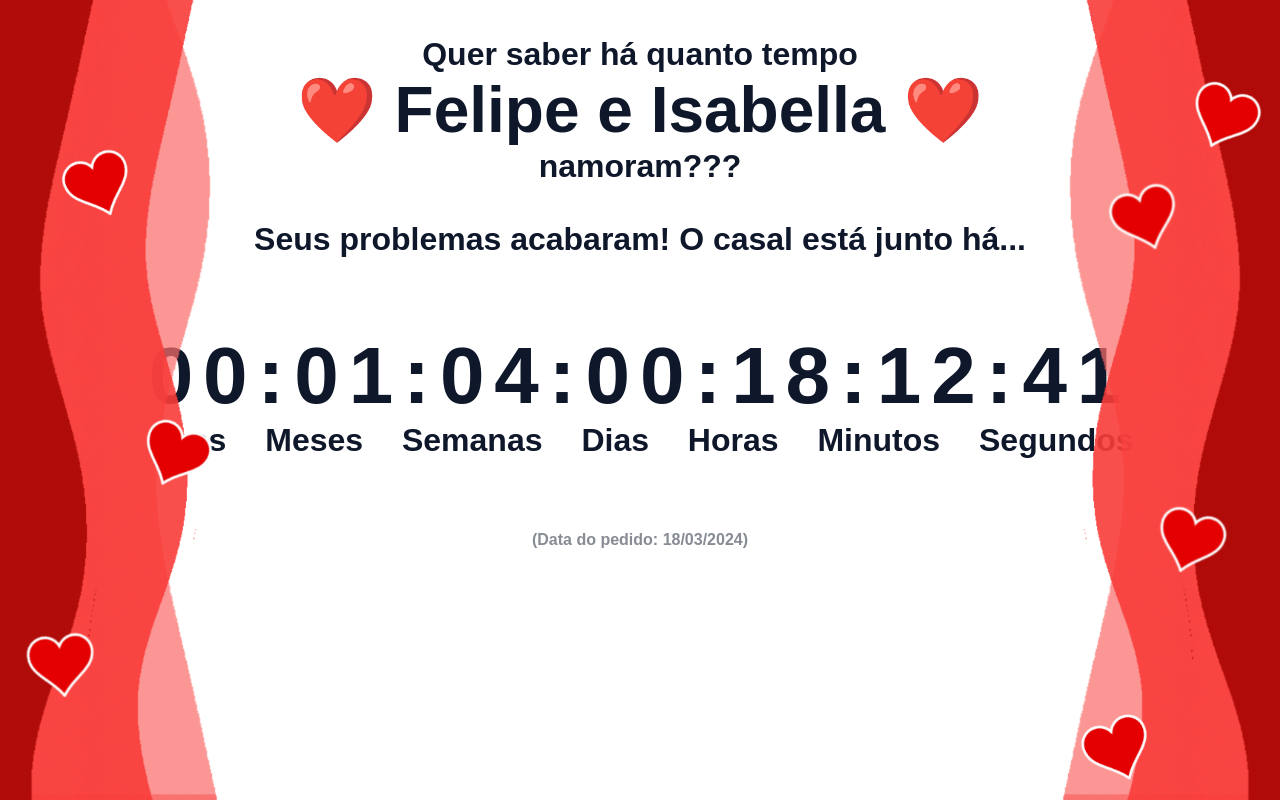
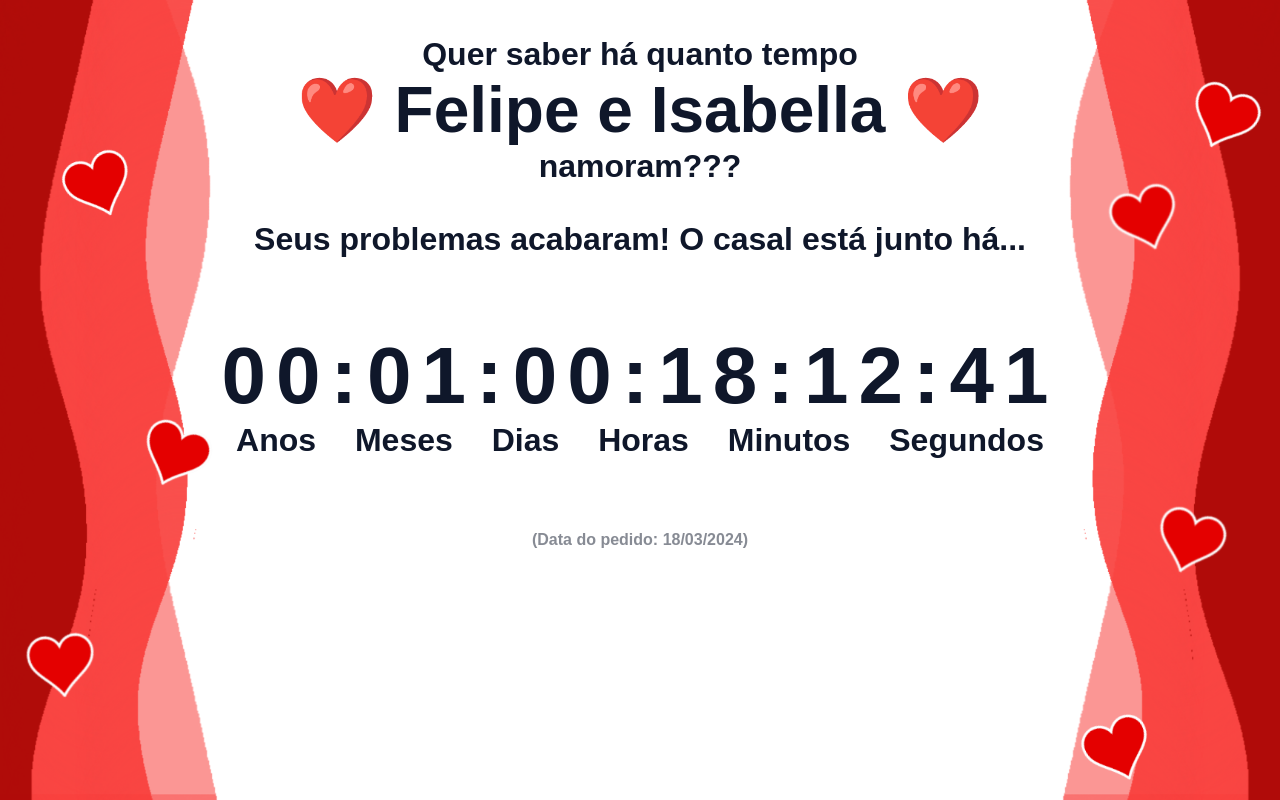
Before and after one commit to lightcatradio/relogio-bellipe, a plain HTML site: page index.html in a window 1280 px wide. Drawn offline with Linux system fonts and the light colour scheme; a web font is replaced by a local one.

Commit message:
retirado o contador de semanas

```diff
--- a/index.html
+++ b/index.html
@@ -40,21 +40,17 @@
           <h3>Seus problemas acabaram! O casal está junto há...</h3>
         </div>
         <div class="tempos-desktop espaco-G">
-          <h1 id="tempo">00:00:00:00:00:00:00</h1>
-          <h2 class="tempos-lista">
-            Anos Meses Semanas Dias Horas Minutos Segundos
-          </h2>
+          <h1 id="tempo">00:00:00:00:00:00</h1>
+          <h2 class="tempos-lista">Anos Meses Dias Horas Minutos Segundos</h2>
         </div>
         <div class="tempos-mobile espaco-P">
           <h1>
             <span id="anos-meses">00:00</span><br />
             <span class="tempos-lista-mobile">Anos Meses</span><br />
-            <span id="semanas-dias">00:00</span><br />
-            <span class="tempos-lista-mobile">Semanas Dias</span><br />
-            <span id="horas-minutos">00:00</span><br />
-            <span class="tempos-lista-mobile">Horas Minutos</span><br />
-            <span id="segundos">00</span><br />
-            <span class="tempos-lista-mobile">Segundos</span><br />
+            <span id="dias-horas">00:00</span><br />
+            <span class="tempos-lista-mobile">Dias Horas</span><br />
+            <span id="minutos-segundos">00:00</span><br />
+            <span class="tempos-lista-mobile">Minutos Segundos</span><br />
           </h1>
         </div>
         <div class="espaco-G">
--- a/index.js
+++ b/index.js
@@ -5,13 +5,11 @@ function calcularDiferencaDeTempo(dataInicial, dataFinal) {
   const segundosPorMinuto = 60;
   const segundosPorHora = segundosPorMinuto * 60;
   const segundosPorDia = segundosPorHora * 24;
-  const segundosPorSemana = segundosPorDia * 7;
   const segundosPorMes = segundosPorDia * 30;
   const segundosPorAno = segundosPorDia * 365;
 
   const anos = Math.floor(segundosTotais / segundosPorAno);
   const meses = Math.floor(segundosTotais / segundosPorMes);
-  const semanas = Math.floor(segundosTotais / segundosPorSemana);
   const dias = Math.floor(segundosTotais / segundosPorDia) % 30;
   const horas = Math.floor((segundosTotais % segundosPorDia) / segundosPorHora);
   const minutos = Math.floor(
@@ -22,7 +20,6 @@ function calcularDiferencaDeTempo(dataInicial, dataFinal) {
   return {
     anos,
     meses,
-    semanas,
     dias,
     horas,
     minutos,
@@ -33,36 +30,32 @@ function calcularDiferencaDeTempo(dataInicial, dataFinal) {
 function formatarTempo(tempo) {
   const doisDigitos = (valor) => String(valor).padStart(2, "0");
   return `${doisDigitos(tempo.anos)}:${doisDigitos(tempo.meses)}:${doisDigitos(
-    tempo.semanas
-  )}:${doisDigitos(tempo.dias)}:${doisDigitos(tempo.horas)}:${doisDigitos(
-    tempo.minutos
-  )}:${doisDigitos(tempo.segundos)}`;
+    tempo.dias
+  )}:${doisDigitos(tempo.horas)}:${doisDigitos(tempo.minutos)}:${doisDigitos(
+    tempo.segundos
+  )}`;
 }
 
 function formatarTempoMobile(tempo) {
   const doisDigitos = (valor) => String(valor).padStart(2, "0");
   const anosEMeses = `${doisDigitos(tempo.anos)}:${doisDigitos(tempo.meses)}`;
-  const semanasEDias = `${doisDigitos(tempo.semanas)}:${doisDigitos(
-    tempo.dias
+  const diasEHoras = `${doisDigitos(tempo.dias)}:${doisDigitos(tempo.horas)}`;
+  const minutosESegundos = `${doisDigitos(tempo.minutos)}:${doisDigitos(
+    tempo.segundos
   )}`;
-  const horasEMinutos = `${doisDigitos(tempo.horas)}:${doisDigitos(
-    tempo.minutos
-  )}`;
-  const segundosESegundos = `${doisDigitos(tempo.segundos)}`;
 
   return {
     anosEMeses,
-    semanasEDias,
-    horasEMinutos,
-    segundosESegundos,
+    diasEHoras,
+    minutosESegundos,
   };
 }
 
 function atualizarTempo() {
   const tempoElemento = document.getElementById("tempo");
   const elementoAnosEMeses = document.getElementById("anos-meses");
-  const elementoSemanasEDias = document.getElementById("semanas-dias");
-  const elementoHorasEMinutos = document.getElementById("horas-minutos");
+  const elementoDiasEHoras = document.getElementById("dias-horas");
+  const elementoMinutosESegundos = document.getElementById("minutos-segundos");
   const elementoSegundos = document.getElementById("segundos");
   const dataInicial = new Date("2024-03-18T00:00:00");
   const dataAtual = new Date();
@@ -71,9 +64,8 @@ function atualizarTempo() {
   const tempoFormatadoMobile = formatarTempoMobile(diferencaDeTempo);
   tempoElemento.textContent = tempoFormatado;
   elementoAnosEMeses.textContent = tempoFormatadoMobile.anosEMeses;
-  elementoSemanasEDias.textContent = tempoFormatadoMobile.semanasEDias;
-  elementoHorasEMinutos.textContent = tempoFormatadoMobile.horasEMinutos;
-  elementoSegundos.textContent = tempoFormatadoMobile.segundosESegundos;
+  elementoDiasEHoras.textContent = tempoFormatadoMobile.diasEHoras;
+  elementoMinutosESegundos.textContent = tempoFormatadoMobile.minutosESegundos;
 }
 
 setInterval(atualizarTempo, 1000);
```
